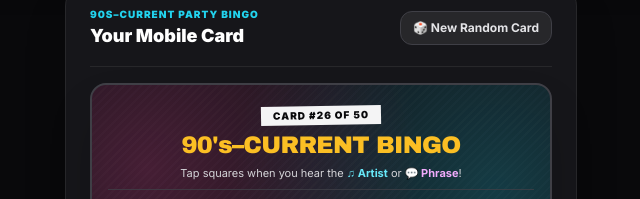
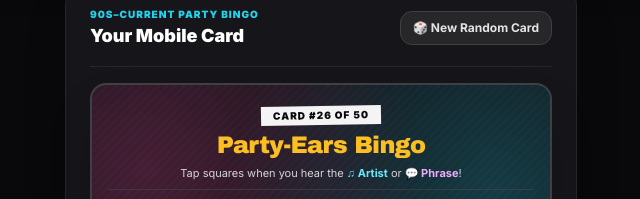
Before and after one commit to brandivampran-79/party-bingo, a plain HTML site: page index.html in a window 1280 px wide. Shown: the part 917-1116 px from the top of the page, without its empty margins (319-959 px from the left). Drawn offline with nearby package versions, Linux system fonts and the light colour scheme.

Commit message:
Update index.html

```diff
--- a/index.html
+++ b/index.html
@@ -1087,7 +1087,7 @@
               CARD #${String(card.cardNumber).padStart(2, '0')} OF ${TOTAL_CARDS}
             </div>
             <h4 class="font-flyer-title text-xl sm:text-2xl text-amber-400 leading-none">
-              90's–CURRENT BINGO
+              Party-Ears Bingo
             </h4>
             <p class="text-[11px] text-zinc-300 mt-1">
               Tap squares when you hear the <span class="text-cyan-300 font-bold">♫ Artist</span> or <span class="text-fuchsia-300 font-bold">💬 Phrase</span>!
```
